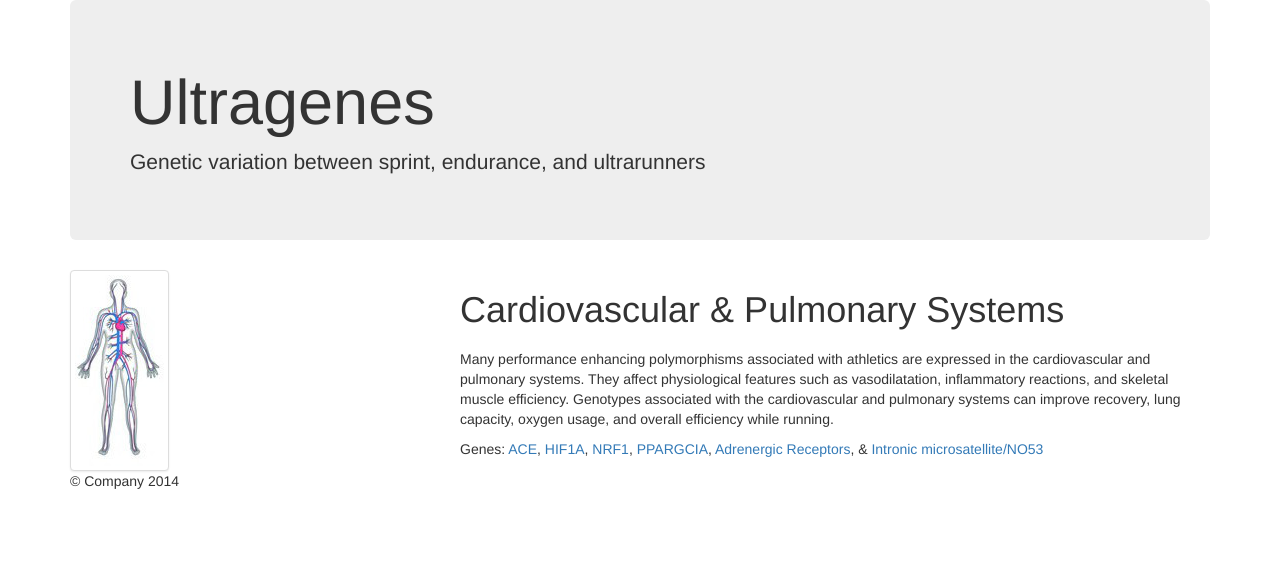
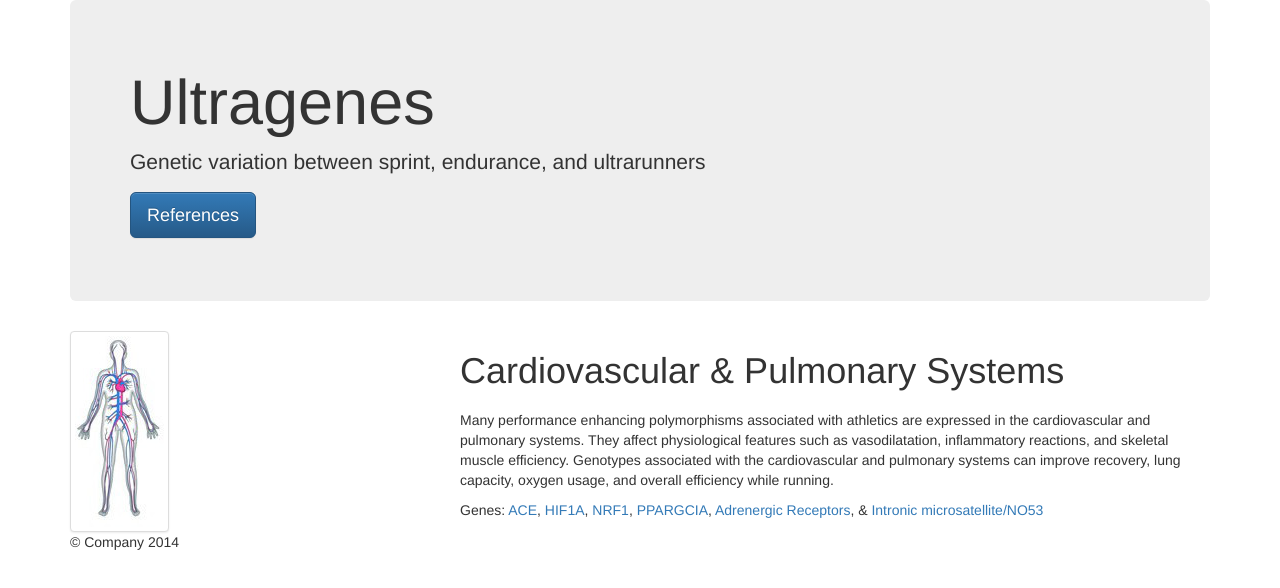
Before and after one commit to alexlovespancakes/Genomics-Ultragenes, a website: page src/cardiovascularpulmonary.html in a window 1280 px wide. Drawn offline with nearby package versions, Linux system fonts and the light colour scheme.

Commit message:
Update cardiovascularpulmonary.html

```diff
--- a/src/cardiovascularpulmonary.html
+++ b/src/cardiovascularpulmonary.html
@@ -32,6 +32,7 @@
         Genetic variation between sprint, endurance, and ultrarunners
 
         </p>
+        <p><a class="btn btn-primary btn-lg" role="button" href="/references.html">References</a></a></p>
       </div>
 
       <div class="row">
```
